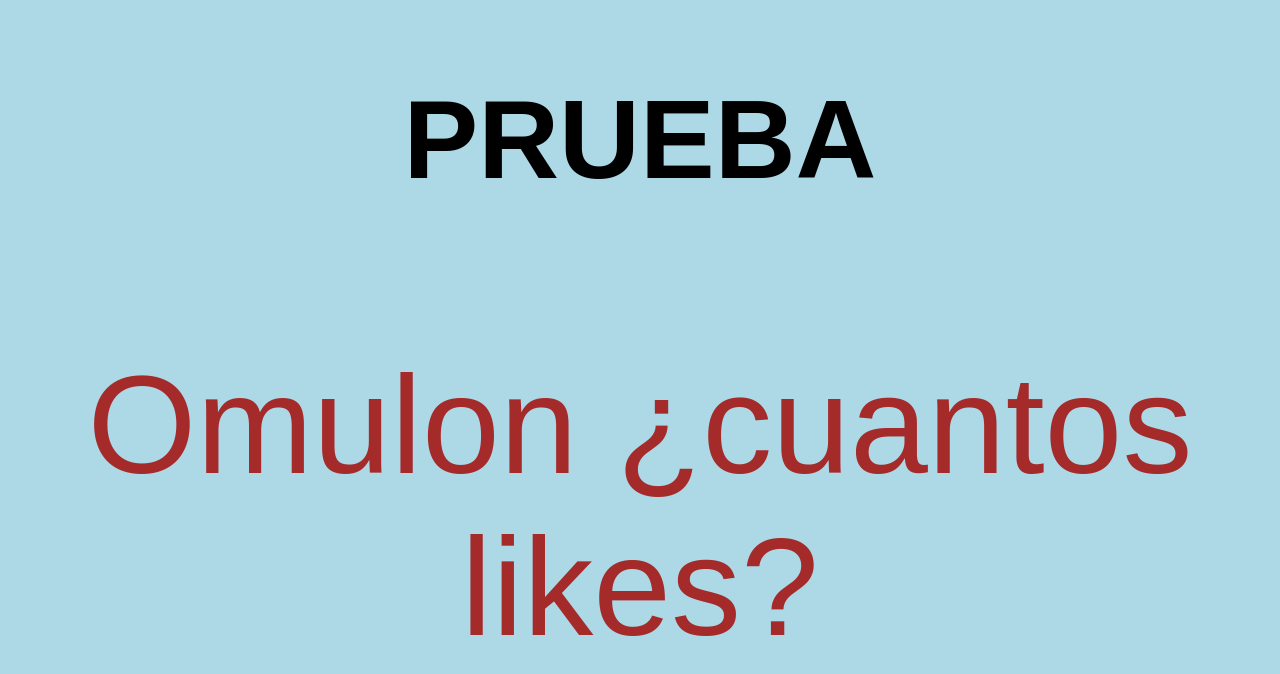
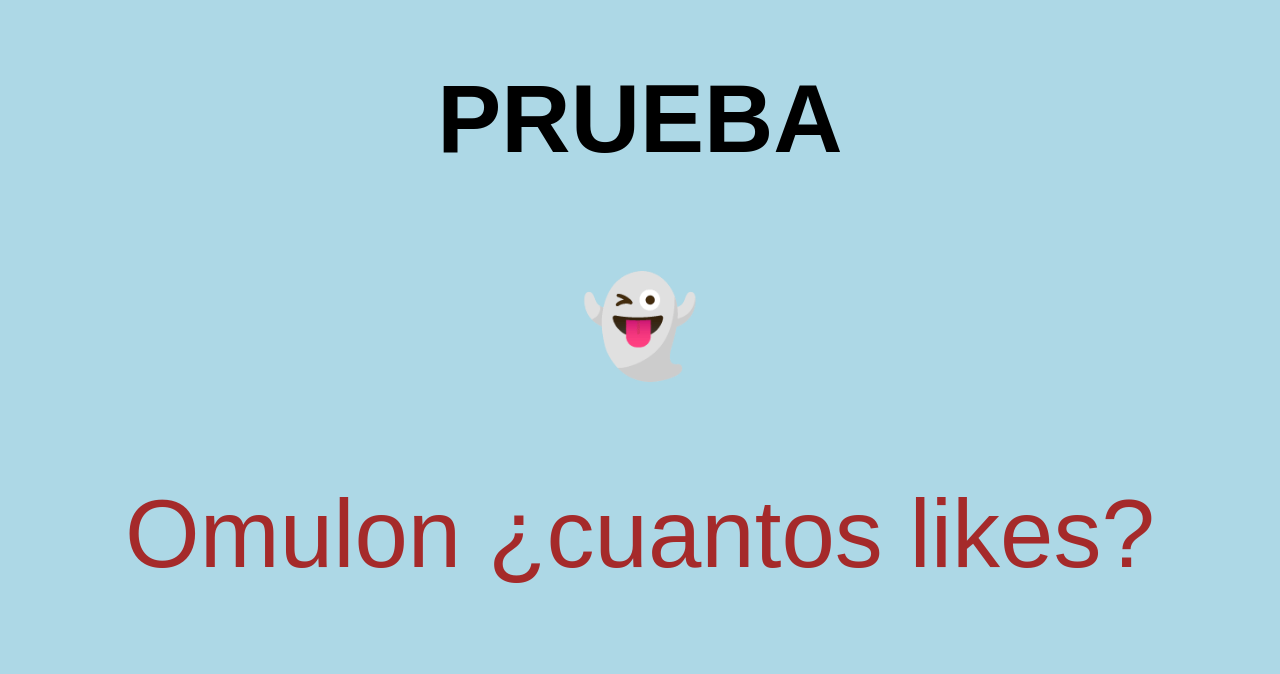
Before and after one commit to rubeenvlc/Test-01, a plain HTML site: page index.html in a window 1280 px wide. Drawn offline with Linux system fonts and the light colour scheme.

Commit message:
https://github.com/rubeenvlc/Test-01.git

```diff
--- a/estilo.css
+++ b/estilo.css
@@ -2,12 +2,12 @@ html {
     background-color:lightblue;
     text-align: center;
     font-family: sans-serif;
-    font-size: 350%;
+    font-size: 300%;
 }
 
 p{
     color: brown;
-    font-size: 250%;
+    font-size: 200%;
     font-family: sans-serif;
     text-align: center;
 
--- a/index.html
+++ b/index.html
@@ -10,6 +10,6 @@
 <body>
   <h1>PRUEBA</h1>
 
-  <p>Omulon ¿cuantos likes?</p>
+  <p>&#x1F47B;</p> <p>Omulon ¿cuantos likes?</p>
 </body>
 </html>
```
